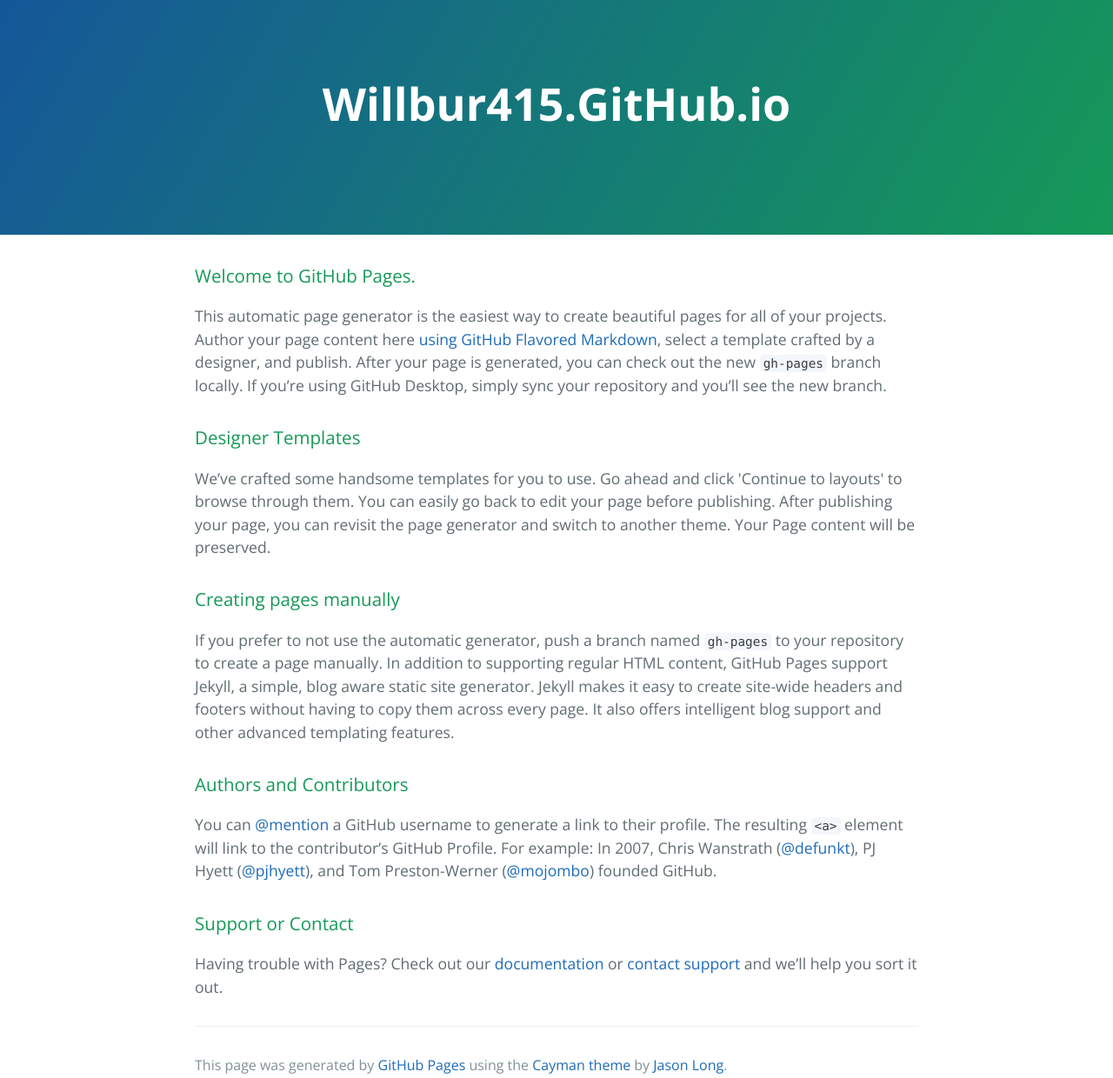
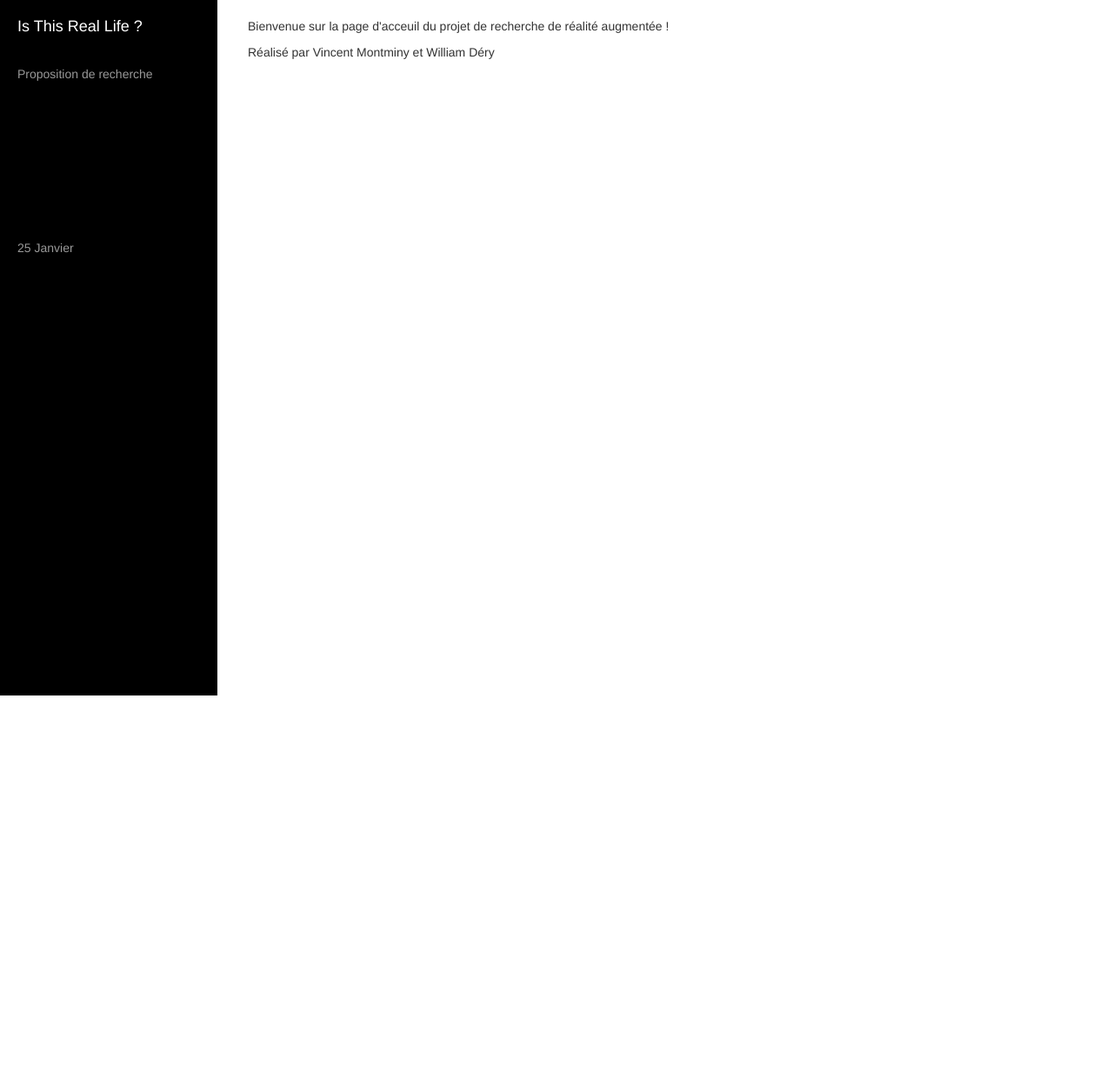
Before and after one commit to willbur415/willbur415.github.io, a plain HTML site: page index.html in a window 1280 px wide. Shown: the whole page at 87% size. After the commit the page ends 800 px from the top, so only its background shows below. Drawn offline with nearby package versions, Linux system fonts and the light colour scheme.

Commit message:
hamel's mistake

```diff
--- a/index.html
+++ b/index.html
@@ -1,53 +1,88 @@
 <!DOCTYPE html>
-<html lang="en-us">
-  <head>
-    <meta charset="UTF-8">
-    <title>Willbur415.GitHub.io by willbur415</title>
+<html lang="en">
+
+<head>
+
+    <meta charset="utf-8">
+    <meta http-equiv="X-UA-Compatible" content="IE=edge">
     <meta name="viewport" content="width=device-width, initial-scale=1">
-    <link rel="stylesheet" type="text/css" href="stylesheets/normalize.css" media="screen">
-    <link href='https://fonts.googleapis.com/css?family=Open+Sans:400,700' rel='stylesheet' type='text/css'>
-    <link rel="stylesheet" type="text/css" href="stylesheets/stylesheet.css" media="screen">
-    <link rel="stylesheet" type="text/css" href="stylesheets/github-light.css" media="screen">
-  </head>
-  <body>
-    <section class="page-header">
-      <h1 class="project-name">Willbur415.GitHub.io</h1>
-      <h2 class="project-tagline"></h2>
-    </section>
+    <meta name="description" content="">
+    <meta name="author" content="">
 
-    <section class="main-content">
-      <h3>
-<a id="welcome-to-github-pages" class="anchor" href="#welcome-to-github-pages" aria-hidden="true"><span aria-hidden="true" class="octicon octicon-link"></span></a>Welcome to GitHub Pages.</h3>
+    <title>Projet de recherche - Réalité augmentée</title>
 
-<p>This automatic page generator is the easiest way to create beautiful pages for all of your projects. Author your page content here <a href="https://guides.github.com/features/mastering-markdown/">using GitHub Flavored Markdown</a>, select a template crafted by a designer, and publish. After your page is generated, you can check out the new <code>gh-pages</code> branch locally. If you’re using GitHub Desktop, simply sync your repository and you’ll see the new branch.</p>
+    <!-- Bootstrap Core CSS -->
+    <link href="../css/bootstrap.min.css" rel="stylesheet">
 
-<h3>
-<a id="designer-templates" class="anchor" href="#designer-templates" aria-hidden="true"><span aria-hidden="true" class="octicon octicon-link"></span></a>Designer Templates</h3>
+    <!-- Custom CSS -->
+    <link href="../css/simple-sidebar.css" rel="stylesheet">
 
-<p>We’ve crafted some handsome templates for you to use. Go ahead and click 'Continue to layouts' to browse through them. You can easily go back to edit your page before publishing. After publishing your page, you can revisit the page generator and switch to another theme. Your Page content will be preserved.</p>
+    <!-- HTML5 Shim and Respond.js IE8 support of HTML5 elements and media queries -->
+    <!-- WARNING: Respond.js doesn't work if you view the page via file:// -->
+    <!--[if lt IE 9]>
+        <script src="https://oss.maxcdn.com/libs/html5shiv/3.7.0/html5shiv.js"></script>
+        <script src="https://oss.maxcdn.com/libs/respond.js/1.4.2/respond.min.js"></script>
+    <![endif]-->
 
-<h3>
-<a id="creating-pages-manually" class="anchor" href="#creating-pages-manually" aria-hidden="true"><span aria-hidden="true" class="octicon octicon-link"></span></a>Creating pages manually</h3>
+</head>
 
-<p>If you prefer to not use the automatic generator, push a branch named <code>gh-pages</code> to your repository to create a page manually. In addition to supporting regular HTML content, GitHub Pages support Jekyll, a simple, blog aware static site generator. Jekyll makes it easy to create site-wide headers and footers without having to copy them across every page. It also offers intelligent blog support and other advanced templating features.</p>
+<body>
 
-<h3>
-<a id="authors-and-contributors" class="anchor" href="#authors-and-contributors" aria-hidden="true"><span aria-hidden="true" class="octicon octicon-link"></span></a>Authors and Contributors</h3>
+    <div id="wrapper">
 
-<p>You can <a href="https://github.com/blog/821" class="user-mention">@mention</a> a GitHub username to generate a link to their profile. The resulting <code>&lt;a&gt;</code> element will link to the contributor’s GitHub Profile. For example: In 2007, Chris Wanstrath (<a href="https://github.com/defunkt" class="user-mention">@defunkt</a>), PJ Hyett (<a href="https://github.com/pjhyett" class="user-mention">@pjhyett</a>), and Tom Preston-Werner (<a href="https://github.com/mojombo" class="user-mention">@mojombo</a>) founded GitHub.</p>
+        <!-- Sidebar -->
+        <div id="sidebar-wrapper">
+            <ul class="sidebar-nav">
+                <li class="sidebar-brand">
+                    <a href="index.html">
+                        Is This Real Life ?
+                    </a>
+                </li>
+                <li>
+                    <a href="../proposition-de-recherche.html">Proposition de recherche</a>
+                    <br>
+                    <br>
+                    <br>
+                    <br>
+                    <a href="Billets/25Janvier.html">25 Janvier</a>
+                </li>
+            </ul>
+        </div>
+        <!-- /#sidebar-wrapper -->
 
-<h3>
-<a id="support-or-contact" class="anchor" href="#support-or-contact" aria-hidden="true"><span aria-hidden="true" class="octicon octicon-link"></span></a>Support or Contact</h3>
+        <!-- Page Content -->
+        <div id="page-content-wrapper">
+            <div class="container-fluid">
+                <div class="row">
+                    <div class="col-lg-12">
+                      <div style="width:80%;">
+                        <p>Bienvenue sur la page d'acceuil du projet de recherche de réalité augmentée !</p>
 
-<p>Having trouble with Pages? Check out our <a href="https://help.github.com/pages">documentation</a> or <a href="https://github.com/contact">contact support</a> and we’ll help you sort it out.</p>
+                        <p>Réalisé par Vincent Montminy et William Déry</p>
+                      </div>
+                    </div>
+                </div>
+            </div>
+        </div>
+        <!-- /#page-content-wrapper -->
 
-      <footer class="site-footer">
+    </div>
+    <!-- /#wrapper -->
 
-        <span class="site-footer-credits">This page was generated by <a href="https://pages.github.com">GitHub Pages</a> using the <a href="https://github.com/jasonlong/cayman-theme">Cayman theme</a> by <a href="https://twitter.com/jasonlong">Jason Long</a>.</span>
-      </footer>
+    <!-- jQuery -->
+    <script src="js/jquery.js"></script>
 
-    </section>
+    <!-- Bootstrap Core JavaScript -->
+    <script src="js/bootstrap.min.js"></script>
 
+    <!-- Menu Toggle Script -->
+    <script>
+    $("#menu-toggle").click(function(e) {
+        e.preventDefault();
+        $("#wrapper").toggleClass("toggled");
+    });
+    </script>
 
-  </body>
+</body>
+
 </html>
```
